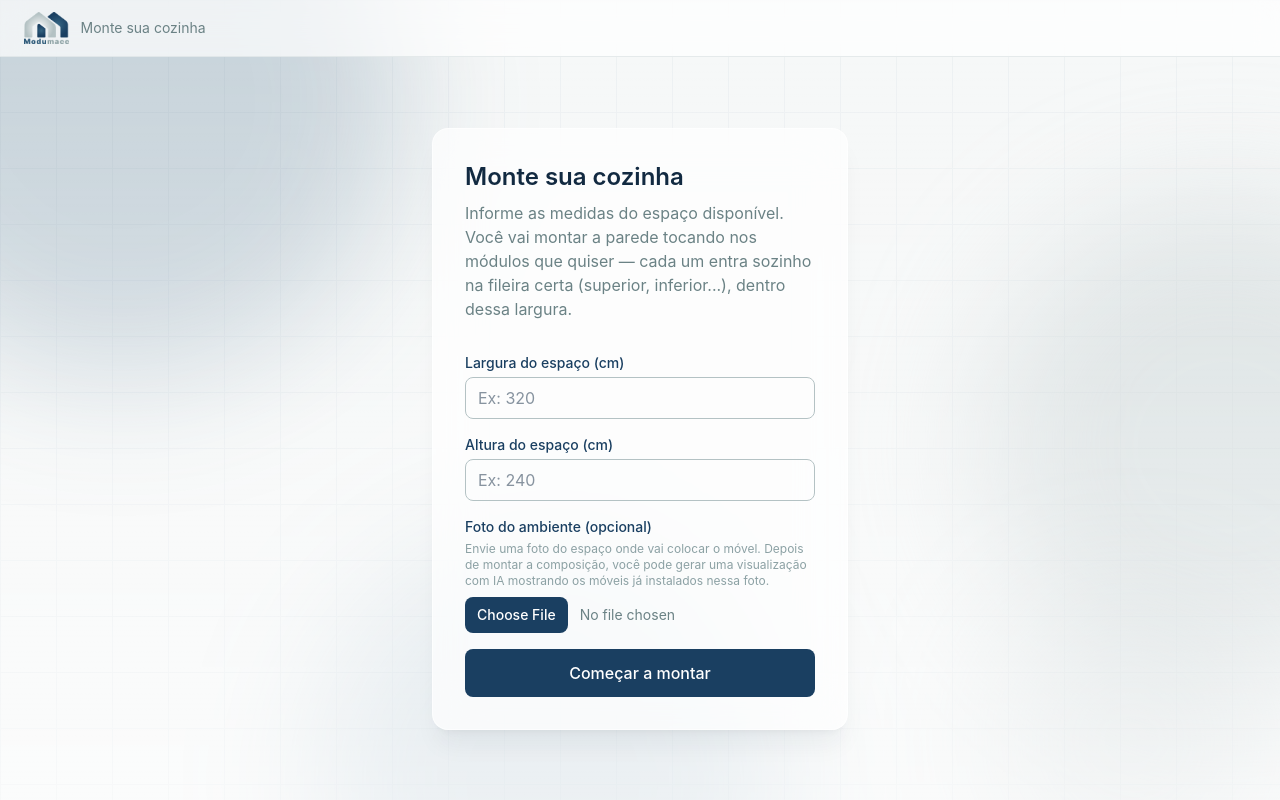
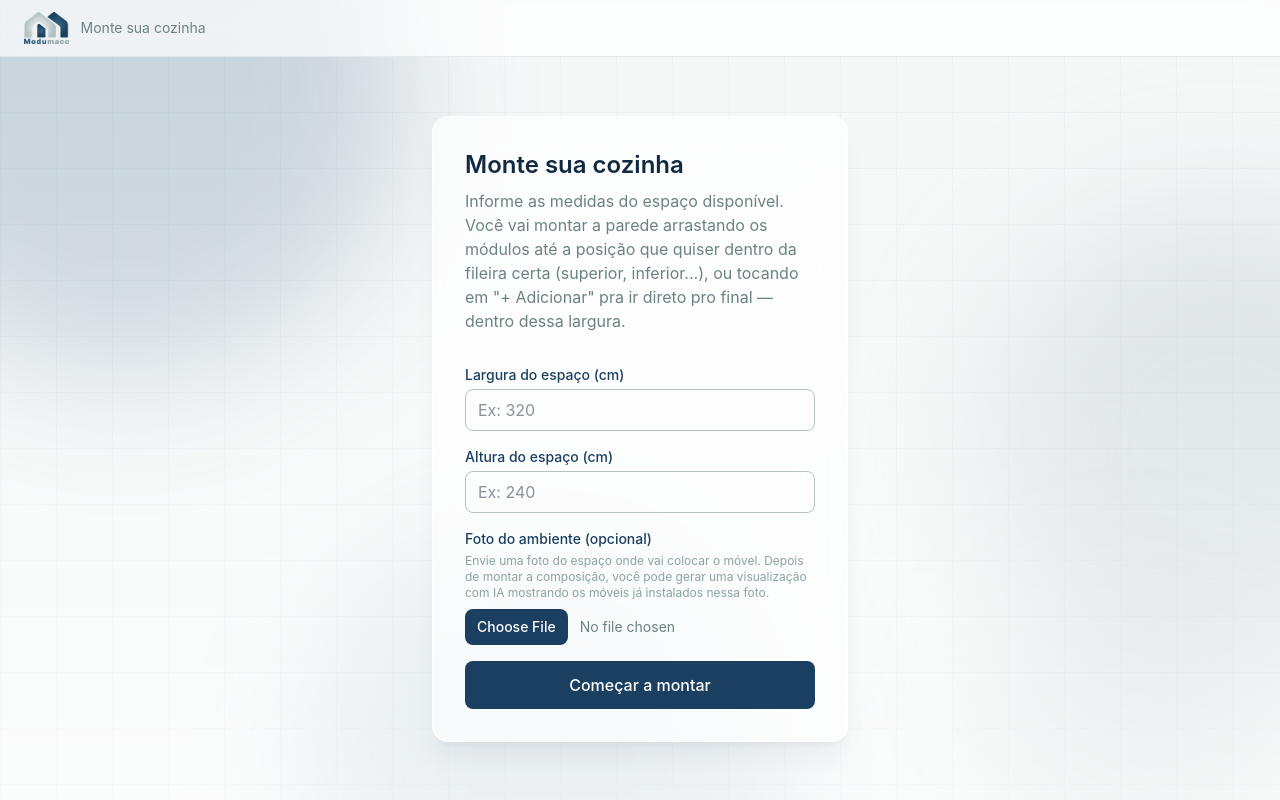
Before and after one commit to contatonoblelions-cpu/modumacc-configurador, a React (Vite) app: page / in a window 1280 px wide. Built offline with nearby package versions, Linux system fonts and the light colour scheme; no server answers.

Commit message:
Revise module addition instructions in RoomSizeForm
Updated instructions for adding modules in the RoomSizeForm component.

```diff
--- a/src/components/RoomSizeForm.tsx
+++ b/src/components/RoomSizeForm.tsx
@@ -52,8 +52,9 @@ export function RoomSizeForm() {
       <h1 className="mb-2 text-2xl font-semibold text-brand-navy-900">Monte sua cozinha</h1>
       <p className="mb-8 text-brand-silver-700">
         Informe as medidas do espaço disponível. Você vai montar a parede
-        tocando nos módulos que quiser — cada um entra sozinho na fileira
-        certa (superior, inferior...), dentro dessa largura.
+        arrastando os módulos até a posição que quiser dentro da fileira
+        certa (superior, inferior...), ou tocando em "+ Adicionar" pra ir
+        direto pro final — dentro dessa largura.
       </p>
       <form onSubmit={handleSubmit} className="space-y-4">
         <div>
```
